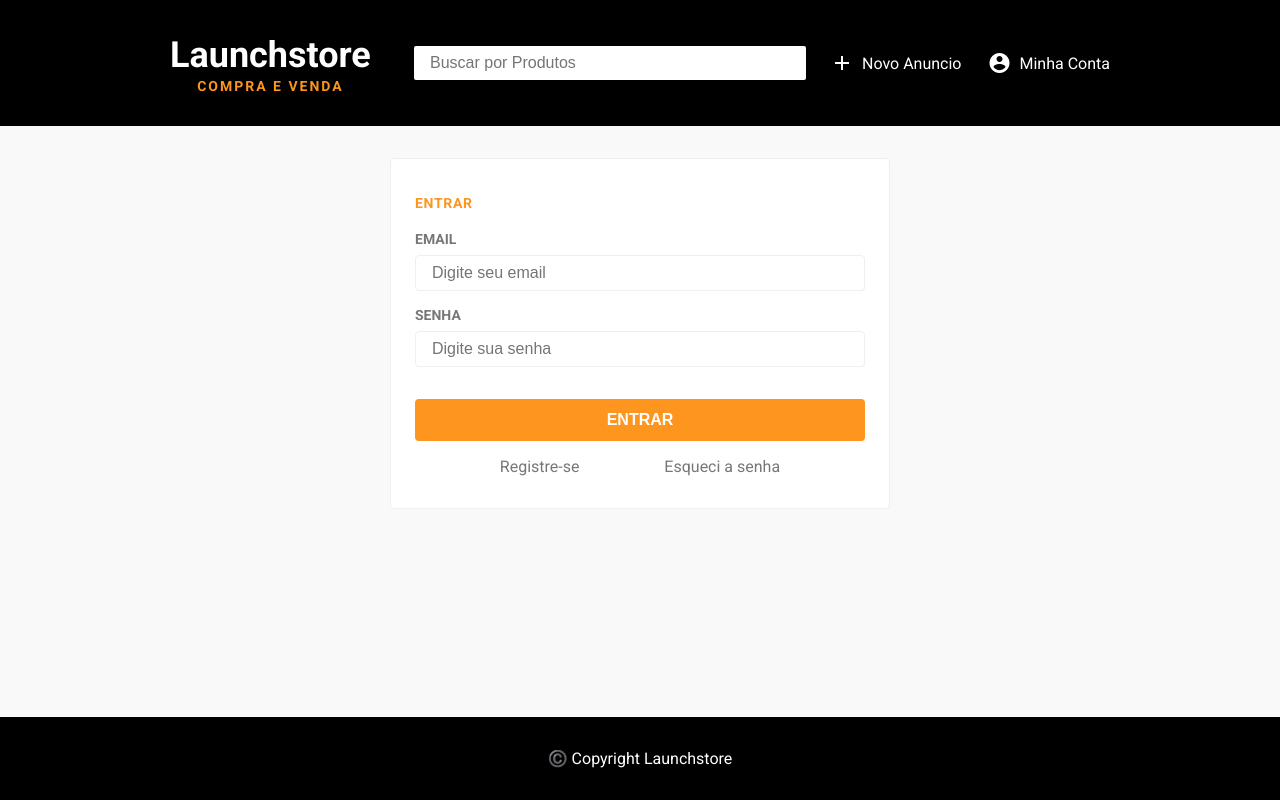
After one commit to Azaph0x/launch-rocketseat, a Node server app: page /users/login in a window 1280 px wide. The commit adds this page. Run offline with Node 20, Linux system fonts and the light colour scheme.

Commit message:
add middlewares block rotes and login form

```diff
--- a/fase4/launchstore/public/styles/menu-accounts.css
+++ b/fase4/launchstore/public/styles/menu-accounts.css
@@ -35,6 +35,10 @@
     width: 100%;
 }
 
+.accounts .submenu li a:first-child a {
+    border: none;
+}
+
 .accounts .submenu li a:hover, .accounts .submenu li button:hover {
     color: #111;
     font-weight: bold;
--- /dev/null
+++ b/fase4/launchstore/public/styles/session.css
@@ -0,0 +1,22 @@
+section.login.container {
+    max-width: 500px;
+
+}
+
+section.login.container .fields {
+    margin-bottom: 32px;
+}
+
+section.login.container .footer ul {
+    display: flex;
+    justify-content: space-evenly;
+}
+
+section.login.container .footer ul li a{
+    color: #777;
+}
+
+section.login.container .footer ul li a:hover {
+    color: black;
+    font-weight: bold;
+}
--- a/fase4/launchstore/src/app/controllers/SessionController.js
+++ b/fase4/launchstore/src/app/controllers/SessionController.js
@@ -0,0 +1,14 @@
+module.exports = {
+    loginForm(req, res) {
+        return res.render("session/login")
+    },
+    login(req, res) {
+        req.session.userId = req.user.id
+
+        return res.redirect("/users")
+    },
+    logout(req, res) {
+        req.session.destroy();
+        return res.redirect('/')
+    }
+}
--- /dev/null
+++ b/fase4/launchstore/src/app/middlewares/session.js
@@ -0,0 +1,14 @@
+function onlyUsers(req, res, next) {
+    if(!req.session.userId) return res.redirect('/users/login');
+
+    next()
+}
+
+function isLoggedRedirectToUsers(req, res, next){
+    if(req.session.userId) return res.redirect('/users')
+    next()
+}
+
+module.exports = {
+    onlyUsers, isLoggedRedirectToUsers
+}
--- /dev/null
+++ b/fase4/launchstore/src/app/validators/session.js
@@ -0,0 +1,26 @@
+const User = require('../models/User')
+const { compare } = require('bcryptjs')
+
+async function login(req, res, next) {
+    const { email, password } = req.body
+
+    const user = await User.findOne({ where: { email } })
+
+    if(!user) return res.render('session/login', {
+        user: req.body,
+        error : "Usuario nao cadastado!"
+    })
+
+    const passed = await compare(password, user.password)
+    if(!passed) return res.render("session/login", {
+        user: req.body,
+        error: "Senha incorreta"
+    })
+
+    req.user = user
+    next()
+}
+
+module.exports = {
+     login
+}
--- a/fase4/launchstore/src/app/views/parts/header.njk
+++ b/fase4/launchstore/src/app/views/parts/header.njk
@@ -38,10 +38,10 @@
                         </i>
                         Minha Conta
                     </a>
-                    {% if user %}
+                    {% if session.userId %}
                     <ul class="submenu">
                         <li>
-                            <a href="/users">Configuracoes</a>
+                            <a href="/users">Minha conta</a>
                         </li>
                         <li>
                             <a href="/buying">Meus pedidos</a>
--- a/fase4/launchstore/src/app/views/parts/styles.njk
+++ b/fase4/launchstore/src/app/views/parts/styles.njk
@@ -2,4 +2,5 @@
 <link rel="stylesheet" href="/styles/index.css">
 <link rel="stylesheet" href="/styles/menu-accounts.css">
 <link rel="stylesheet" href="/styles/messages.css">
+<link rel="stylesheet" href="/styles/session.css">
 <link rel="stylesheet" href="https://fonts.googleapis.com/css2?family=Roboto:wght@400;700&display=swap">
--- /dev/null
+++ b/fase4/launchstore/src/app/views/session/fields.njk
@@ -0,0 +1,23 @@
+<div class="item">
+    <div>Email</div>
+    <div class="input">
+        <input
+        type="email"
+        name="email"
+        placeholder="Digite seu email"
+        value="{{user.email}}"
+        onblur="Validate.apply(this, 'isEmail')"
+        >
+    </div>
+</div>
+
+<div class="item">
+    <div>Senha</div>
+    <div class="input">
+        <input
+        type="password"
+        name="password"
+        placeholder="Digite sua senha"
+        >
+    </div>
+</div>
--- /dev/null
+++ b/fase4/launchstore/src/app/views/session/login.njk
@@ -0,0 +1,31 @@
+{% extends "layout.njk" %}
+
+{% block content %}
+
+<section class="login container form">
+    <form method="POST" action="/users/login">
+        <div class="header">
+            <h3>Entrar</h3>
+        </div>
+
+        <div class="fields">
+            {% include 'session/fields.njk' %}
+        </div>
+
+        <button type="submit" class="button">Entrar</button>
+        <div class="footer">
+            <ul>
+                <li>
+                    <a href="/users/register">Registre-se</a>
+                </li>
+                <li>
+                    <a href="/users/forgot-password">Esqueci a senha</a>
+                </li>
+            </ul>
+        </div>
+
+    </form>
+</section>
+
+
+{% endblock content %}
--- a/fase4/launchstore/src/routes/index.js
+++ b/fase4/launchstore/src/routes/index.js
@@ -18,7 +18,7 @@ routes.get('/ads/create', (req, res) => {
 })
 
 routes.get('/accounts', (req, res) => {
-    return res.redirect('/users/register')
+    return res.redirect('/users/login')
 })
 
 
--- a/fase4/launchstore/src/server.js
+++ b/fase4/launchstore/src/server.js
@@ -10,6 +10,10 @@ server.use(express.urlencoded({ extended: true }))
 server.use(express.static("public"))
 server.use(methodOverride('_method'))
 server.use(session)
+server.use((req, res, next) => {
+    res.locals.session = req.session
+    next()
+})
 server.use(routes)
 
 server.set('view engine', 'njk')
```
Also changed, not shown: fase4/launchstore/src/routes/products.router.js (+6 -5 lines), fase4/launchstore/src/routes/users.router.js (+14 -12 lines).
